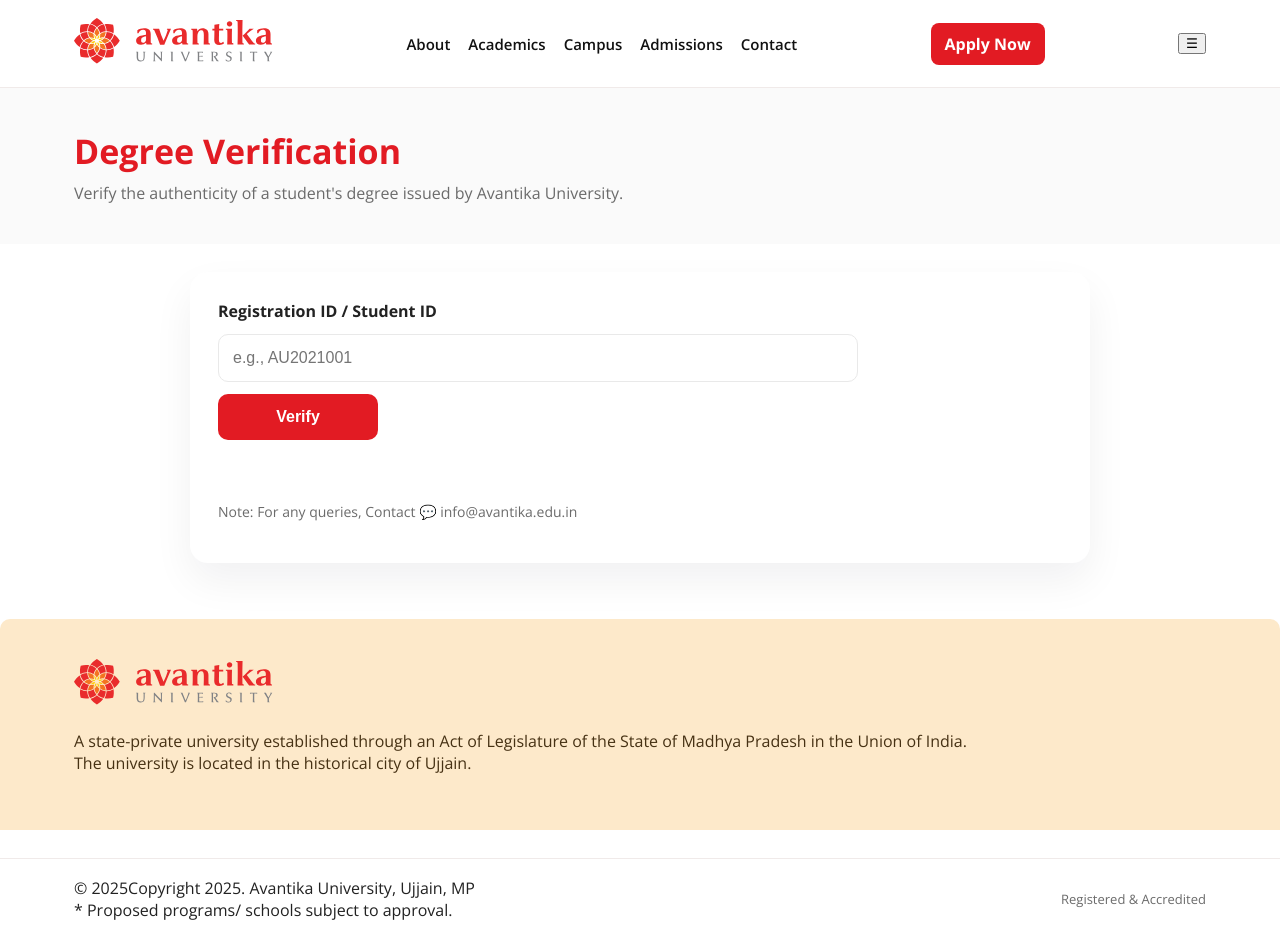
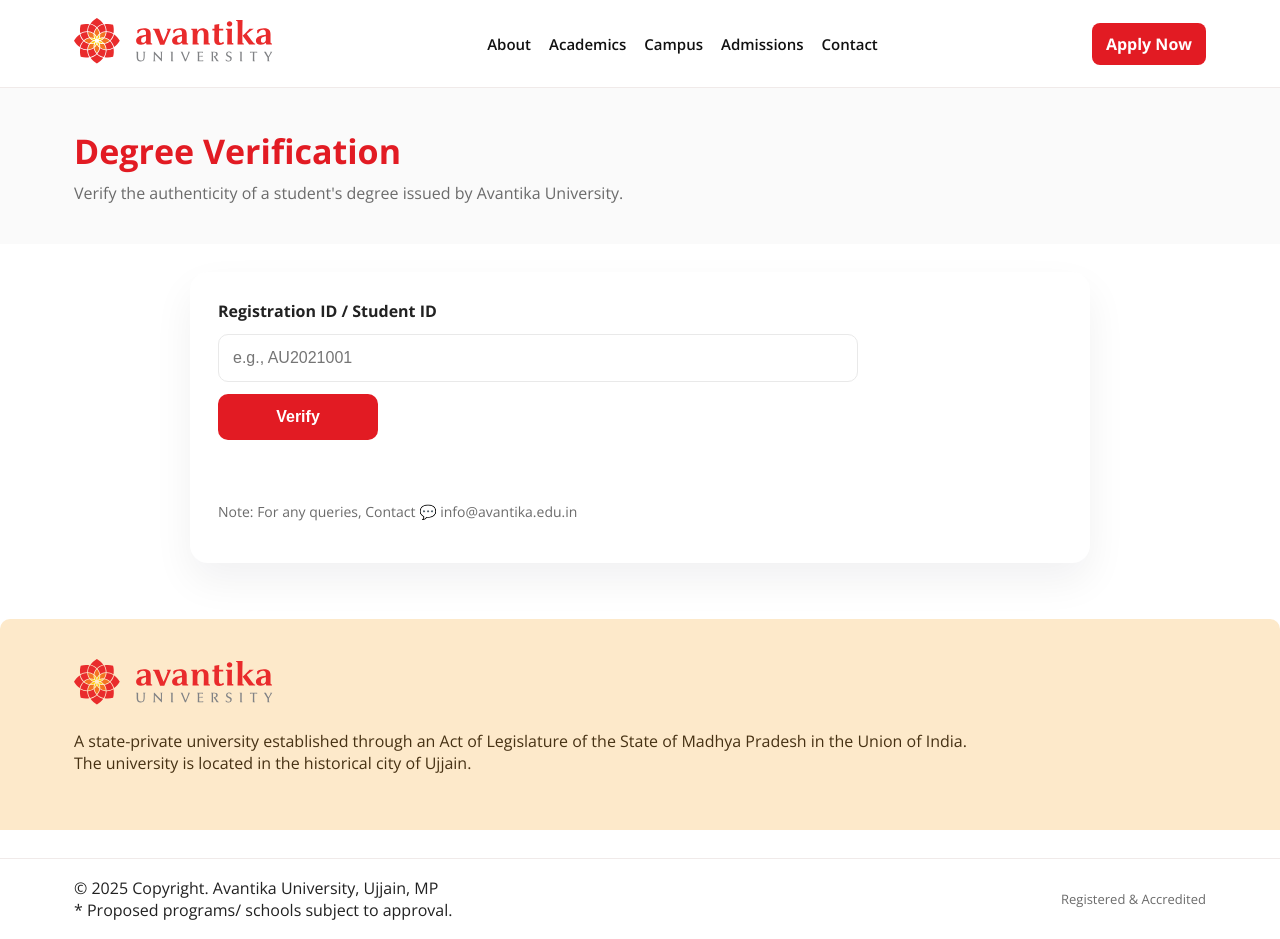
Before and after one commit to rakibhshanto11-sketch/verify, a plain HTML site: page index.html in a window 1280 px wide. Drawn offline with nearby package versions, Linux system fonts and the light colour scheme.

Commit message:
Fix HTML structure and update footer copyright text

```diff
--- a/index.html
+++ b/index.html
@@ -14,7 +14,7 @@
   <!-- Header (keeps same structure as the site so it blends) -->
   <header class="site-header">
     <div class="wrap header-inner">
-      <a class="brand" href="https://www.avantikauniversity.edu.in/">
+      <a href="/" class="brand" href="https://www.avantikauniversity.edu.in/">
       <img src="assets/Images/logo.svg" type="logo/svg" alt="Avantika University" class="brand-logo"></a>
       <nav class="main-nav">
         <a href="/about-avantika.php">About</a>
@@ -24,7 +24,6 @@
         <a href="/contact.php">Contact</a>
       </nav>
       <a class="apply-btn" href="/apply.php">Apply Now</a>
-      <button class="menu-toggle" aria-label="Toggle menu">☰</button>
     </div>
   </header>
 
@@ -65,7 +64,7 @@
   <!-- Footer (simple to match site) -->
   <footer class="site-footer">
     <div class="wrap footer-inner">
-      <div>© <span id="year"></span>Copyright 2025. Avantika University, Ujjain, MP <br>* Proposed programs/ schools subject to approval.
+      <div>© <span id="year"></span> Copyright. Avantika University, Ujjain, MP <br>* Proposed programs/ schools subject to approval.
 </div>
       <div class="small">Registered & Accredited</div>
     </div>
```
